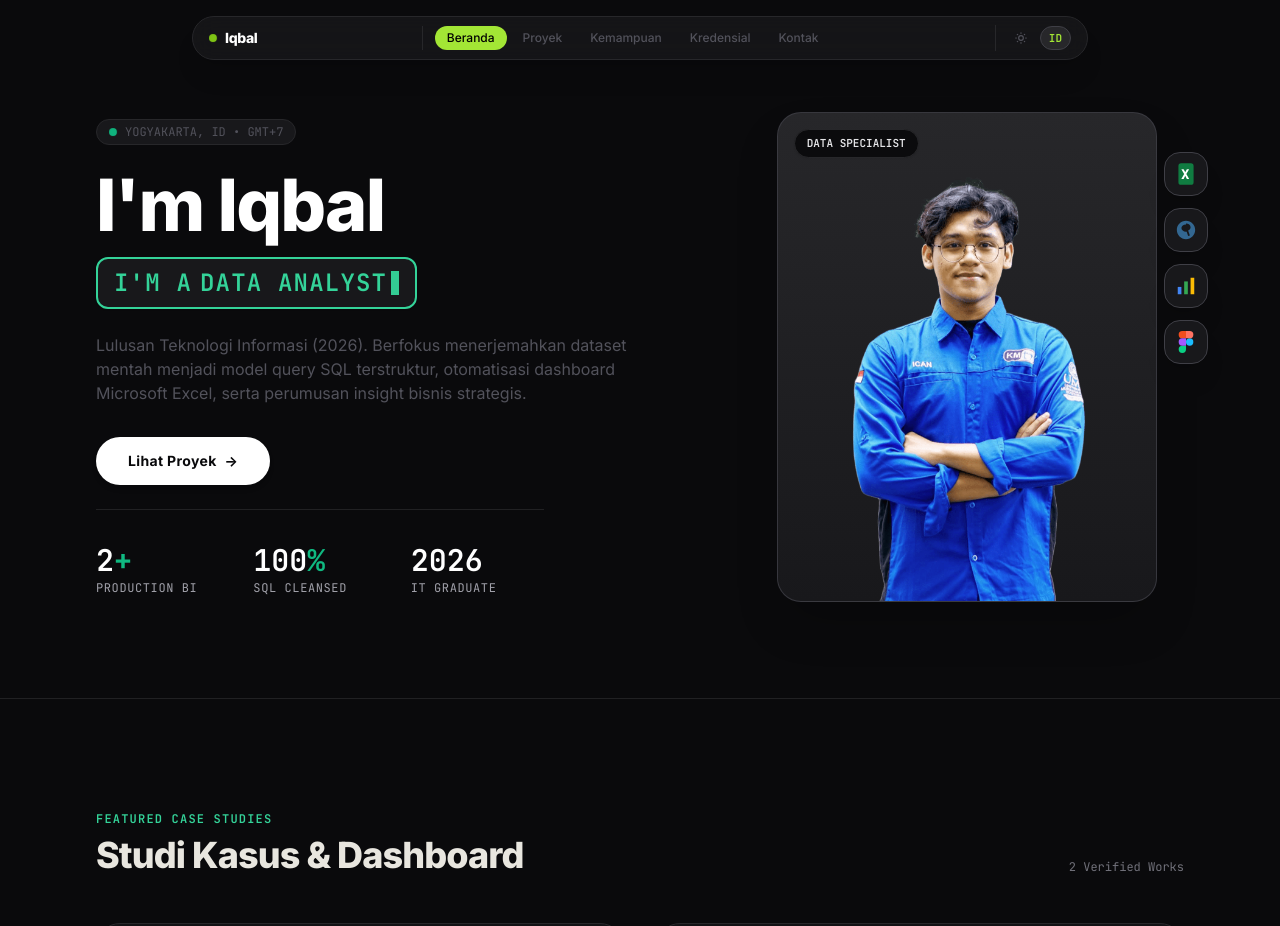
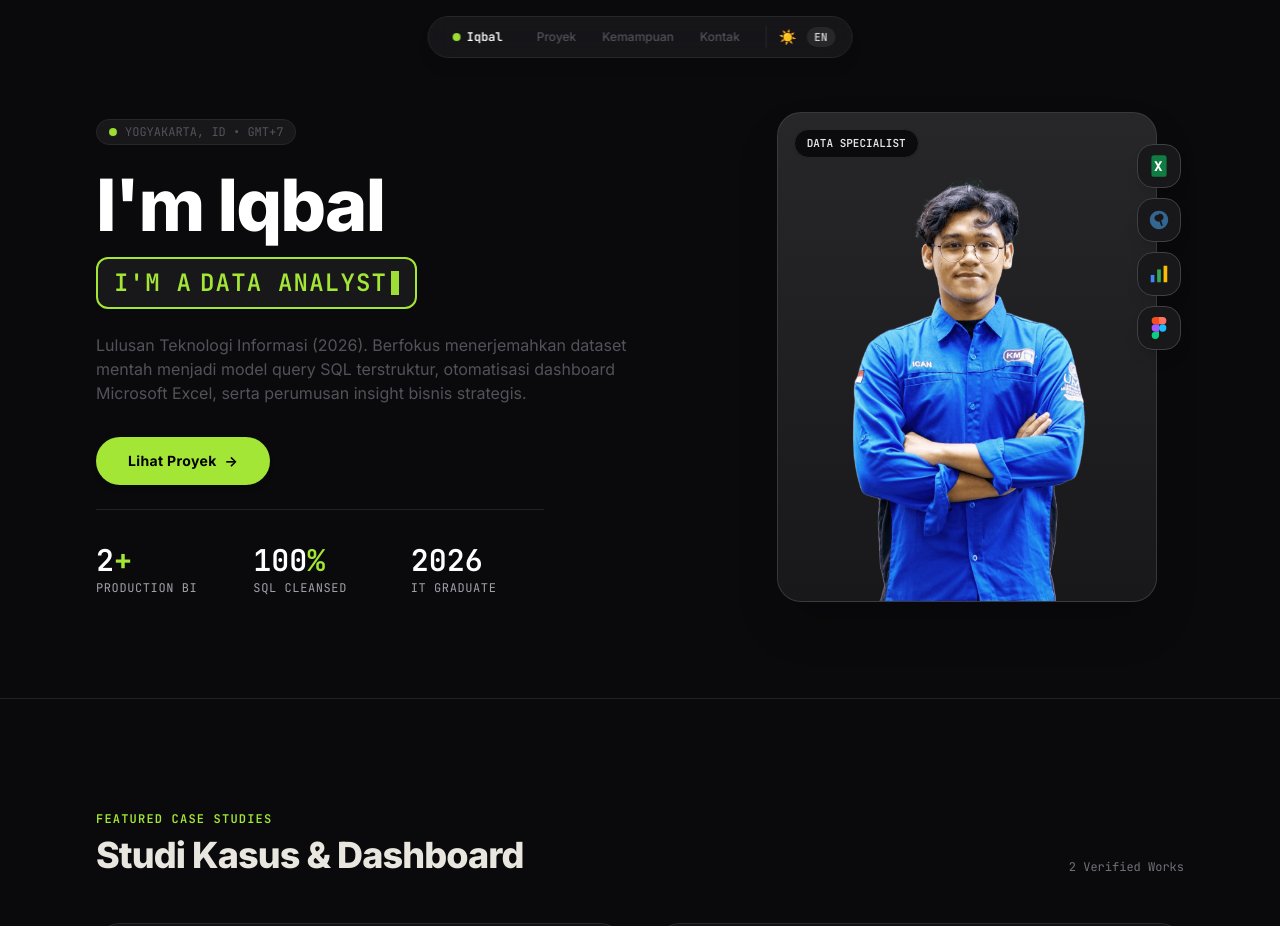
Before and after one commit to qivoradev/portofolio-iqbal, a React (Vite) app: page / in a window 1280 px wide. Shown: the top 926 px of the page. Built offline with nearby package versions, Linux system fonts and the light colour scheme.

Commit message:
fix: lock floating tools to photo card, unify lime accents, compact mobile navbar, and fix light mode contrast

```diff
--- a/src/components/Hero.jsx
+++ b/src/components/Hero.jsx
@@ -7,9 +7,8 @@ export default function Hero({ language = 'id', profilePic } = {}) {
   const [displayedWord, setDisplayedWord] = useState('');
   const [isDeleting, setIsDeleting] = useState(false);
 
-  // Animasi Typewriter khusus untuk kata "DATA ANALYST"
   useEffect(() => {
-    const typingSpeed = isDeleting ? 50 : 100;
+    const typingSpeed = isDeleting ? 45 : 90;
 
     const timer = setTimeout(() => {
       if (!isDeleting && displayedWord === fullWord) {
@@ -28,13 +27,13 @@ export default function Hero({ language = 'id', profilePic } = {}) {
     <section id="home" className="pt-28 pb-16 sm:pt-36 sm:pb-24 bg-zinc-50 dark:bg-[#0a0a0c] text-zinc-900 dark:text-white transition-colors overflow-hidden">
       <div className="max-w-6xl mx-auto px-4 sm:px-6 lg:px-8">
 
-        <div className="grid grid-cols-1 lg:grid-cols-12 gap-12 lg:gap-8 items-center">
+        <div className="grid grid-cols-1 lg:grid-cols-12 gap-10 lg:gap-8 items-center">
 
           {/* Kolom Kiri: Teks & Metrik (7 Kolom) */}
           <div className="lg:col-span-7 text-center lg:text-left flex flex-col items-center lg:items-start space-y-6">
 
             <div className="inline-flex items-center gap-2 px-3 py-1 rounded-full bg-zinc-200/60 dark:bg-zinc-900 border border-zinc-300 dark:border-zinc-800 text-xs font-mono text-zinc-600 dark:text-zinc-400">
-              <span className="w-2 h-2 rounded-full bg-emerald-500 animate-pulse" />
+              <span className="w-2 h-2 rounded-full bg-lime-500 dark:bg-lime-400 animate-pulse" />
               <span>YOGYAKARTA, ID • GMT+7</span>
             </div>
 
@@ -43,12 +42,12 @@ export default function Hero({ language = 'id', profilePic } = {}) {
                 I'm Iqbal
               </h1>
 
-              {/* Tag Box: "I'M A " Statis, Hanya "DATA ANALYST" yang Mengetik */}
+              {/* Tag Box Aksen Lime Selaras */}
               <div className="mt-4 inline-block">
-                <div className="px-4 py-2 bg-white dark:bg-zinc-900 border-2 border-emerald-500/80 dark:border-emerald-400 rounded-xl shadow-sm flex items-center font-mono font-bold text-lg sm:text-2xl text-emerald-600 dark:text-emerald-400 tracking-wider">
+                <div className="px-4 py-2 bg-white dark:bg-zinc-900 border-2 border-lime-500 dark:border-lime-400 rounded-xl shadow-sm flex items-center font-mono font-bold text-lg sm:text-2xl text-lime-600 dark:text-lime-400 tracking-wider">
                   <span className="mr-2">I'M A</span>
                   <span>{displayedWord}</span>
-                  <span className="w-2 h-5 sm:h-6 bg-emerald-500 dark:bg-emerald-400 inline-block animate-pulse ml-1" />
+                  <span className="w-2 h-5 sm:h-6 bg-lime-500 dark:bg-lime-400 inline-block animate-pulse ml-1" />
                 </div>
               </div>
             </div>
@@ -59,22 +58,22 @@ export default function Hero({ language = 'id', profilePic } = {}) {
                 : 'Lulusan Teknologi Informasi (2026). Berfokus menerjemahkan dataset mentah menjadi model query SQL terstruktur, otomatisasi dashboard Microsoft Excel, serta perumusan insight bisnis strategis.'}
             </p>
 
-            {/* Tombol Utama Tunggal */}
+            {/* Tombol Aksi Tunggal */}
             <div className="pt-2">
               <a
                 href="#projects"
-                className="px-8 py-3.5 rounded-full bg-zinc-900 dark:bg-white text-white dark:text-zinc-950 hover:bg-emerald-600 dark:hover:bg-emerald-400 font-bold text-sm tracking-wide transition-all shadow-md inline-flex items-center gap-2 cursor-pointer"
+                className="px-8 py-3.5 rounded-full bg-lime-400 hover:bg-lime-300 text-black font-bold text-sm tracking-wide transition-all shadow-md inline-flex items-center gap-2 transform hover:scale-105 active:scale-95 cursor-pointer"
               >
                 <span>{language === 'en' ? 'Explore Works' : 'Lihat Proyek'}</span>
                 <span>→</span>
               </a>
             </div>
 
-            {/* Metrik Portofolio Bersih */}
+            {/* Metrik Portofolio */}
             <div className="grid grid-cols-3 gap-6 pt-8 border-t border-zinc-200 dark:border-zinc-800/80 w-full max-w-md font-mono text-center lg:text-left">
               <div>
                 <span className="text-2xl sm:text-3xl font-black text-zinc-900 dark:text-white block">
-                  2<span className="text-emerald-500">+</span>
+                  2<span className="text-lime-500 dark:text-lime-400">+</span>
                 </span>
                 <span className="text-[10px] sm:text-xs text-zinc-500 dark:text-zinc-400 uppercase tracking-wider block mt-0.5">
                   Production BI
@@ -82,7 +81,7 @@ export default function Hero({ language = 'id', profilePic } = {}) {
               </div>
               <div>
                 <span className="text-2xl sm:text-3xl font-black text-zinc-900 dark:text-white block">
-                  100<span className="text-emerald-500">%</span>
+                  100<span className="text-lime-500 dark:text-lime-400">%</span>
                 </span>
                 <span className="text-[10px] sm:text-xs text-zinc-500 dark:text-zinc-400 uppercase tracking-wider block mt-0.5">
                   SQL Cleansed
@@ -100,12 +99,14 @@ export default function Hero({ language = 'id', profilePic } = {}) {
 
           </div>
 
-          {/* Kolom Kanan: Foto Profil Studio Card + Logo Tools Asli (5 Kolom) */}
-          <div className="lg:col-span-5 relative flex justify-center mt-2 lg:mt-0">
+          {/* Kolom Kanan: Foto Studio Card + Tools Samping yang Menempel Pas */}
+          <div className="lg:col-span-5 flex justify-center mt-2 lg:mt-0">
 
-            {/* Studio Card (Bukan Green Screen, Melainkan Modern Studio Card) */}
-            <div className="relative w-full max-w-[320px] sm:max-w-[380px] h-[430px] sm:h-[490px] rounded-3xl bg-gradient-to-b from-zinc-200 via-zinc-100 to-zinc-300 dark:from-zinc-800 dark:via-zinc-850 dark:to-zinc-900 border border-zinc-300 dark:border-zinc-700/80 overflow-hidden shadow-2xl flex items-end justify-center">
+            {/* Wrapper Relative Foto + Tools Menempel */}
+            <div className="relative w-full max-w-[320px] sm:max-w-[380px]">
 
+              {/* Studio Card Foto */}
+              <div className="relative w-full h-[430px] sm:h-[490px] rounded-3xl bg-gradient-to-b from-zinc-200 via-zinc-100 to-zinc-300 dark:from-zinc-800 dark:via-zinc-850 dark:to-zinc-900 border border-zinc-300 dark:border-zinc-700/80 overflow-hidden shadow-2xl flex items-end justify-center">
                 <img
                   src={avatarSrc}
                   alt="Iqbal Dwi Fathonah"
@@ -121,26 +122,25 @@ export default function Hero({ language = 'id', profilePic } = {}) {
                 </div>
               </div>
 
-            {/* Floating Tools Badges dengan Logo Asli */}
-            <div className="absolute -right-2 sm:-right-6 top-10 flex flex-col gap-3">
-
-              {/* Microsoft Excel */}
-              <div className="w-11 h-11 rounded-2xl bg-white dark:bg-zinc-900 border border-zinc-200 dark:border-zinc-700 shadow-xl flex items-center justify-center p-2 transform hover:scale-110 transition-transform cursor-pointer" title="Microsoft Excel">
+              {/* Floating Tools Badges: Terkunci di sisi kanan kartu foto (baik di Mobile maupun Desktop) */}
+              <div className="absolute -right-4 sm:-right-6 top-8 flex flex-col gap-2.5 z-10">
+                {/* Excel */}
+                <div className="w-10 h-10 sm:w-11 sm:h-11 rounded-xl sm:rounded-2xl bg-white dark:bg-zinc-900 border border-zinc-200 dark:border-zinc-700 shadow-lg flex items-center justify-center p-2 hover:scale-110 transition-transform cursor-pointer" title="Microsoft Excel">
                   <svg className="w-full h-full" viewBox="0 0 24 24">
                     <path fill="#107C41" d="M16.5 2H7.5A2.5 2.5 0 0 0 5 4.5v15A2.5 2.5 0 0 0 7.5 22h9a2.5 2.5 0 0 0 2.5-2.5v-15A2.5 2.5 0 0 0 16.5 2z"/>
                     <path fill="#FFF" d="M7.7 7.5l2.6 4.5-2.6 4.5h2.1l1.5-2.9 1.5 2.9h2.1l-2.6-4.5 2.6-4.5h-2.1l-1.5 2.9-1.5-2.9H7.7z"/>
                   </svg>
                 </div>
 
-              {/* PostgreSQL / SQL */}
-              <div className="w-11 h-11 rounded-2xl bg-white dark:bg-zinc-900 border border-zinc-200 dark:border-zinc-700 shadow-xl flex items-center justify-center p-2.5 transform hover:scale-110 transition-transform cursor-pointer" title="SQL / PostgreSQL">
+                {/* SQL */}
+                <div className="w-10 h-10 sm:w-11 sm:h-11 rounded-xl sm:rounded-2xl bg-white dark:bg-zinc-900 border border-zinc-200 dark:border-zinc-700 shadow-lg flex items-center justify-center p-2.5 hover:scale-110 transition-transform cursor-pointer" title="SQL / PostgreSQL">
                   <svg className="w-full h-full" viewBox="0 0 24 24" fill="#336791">
                     <path d="M12 2C6.48 2 2 6.48 2 12s4.48 10 10 10 10-4.48 10-10S17.52 2 12 2zm0 3c2.76 0 5 1.79 5 4 0 1.54-1.09 2.87-2.69 3.56l1.92 5.44-1.88.66-1.74-4.94C12.4 13.9 12.2 13.9 12 13.9c-2.76 0-5-1.79-5-4s2.24-4 5-4z"/>
                   </svg>
                 </div>
 
-              {/* Looker Studio */}
-              <div className="w-11 h-11 rounded-2xl bg-white dark:bg-zinc-900 border border-zinc-200 dark:border-zinc-700 shadow-xl flex items-center justify-center p-2.5 transform hover:scale-110 transition-transform cursor-pointer" title="Google Looker Studio">
+                {/* Looker */}
+                <div className="w-10 h-10 sm:w-11 sm:h-11 rounded-xl sm:rounded-2xl bg-white dark:bg-zinc-900 border border-zinc-200 dark:border-zinc-700 shadow-lg flex items-center justify-center p-2.5 hover:scale-110 transition-transform cursor-pointer" title="Google Looker Studio">
                   <svg className="w-full h-full" viewBox="0 0 24 24">
                     <path fill="#4285F4" d="M3 13h4v8H3z"/>
                     <path fill="#34A853" d="M10 7h4v14h-4z"/>
@@ -149,7 +149,7 @@ export default function Hero({ language = 'id', profilePic } = {}) {
                 </div>
 
                 {/* Figma */}
-              <div className="w-11 h-11 rounded-2xl bg-white dark:bg-zinc-900 border border-zinc-200 dark:border-zinc-700 shadow-xl flex items-center justify-center p-2.5 transform hover:scale-110 transition-transform cursor-pointer" title="Figma">
+                <div className="w-10 h-10 sm:w-11 sm:h-11 rounded-xl sm:rounded-2xl bg-white dark:bg-zinc-900 border border-zinc-200 dark:border-zinc-700 shadow-lg flex items-center justify-center p-2.5 hover:scale-110 transition-transform cursor-pointer" title="Figma">
                   <svg className="w-full h-full" viewBox="0 0 38 57">
                     <path fill="#1abcfe" d="M19 28.5a9.5 9.5 0 1 1 19 0 9.5 9.5 0 0 1-19 0z"/>
                     <path fill="#0acf83" d="M0 47.5A9.5 9.5 0 0 1 9.5 38H19v9.5a9.5 9.5 0 1 1-19 0z"/>
@@ -157,6 +157,7 @@ export default function Hero({ language = 'id', profilePic } = {}) {
                     <path fill="#f24e1e" d="M0 9.5A9.5 9.5 0 0 0 9.5 19H19V0H9.5A9.5 9.5 0 0 0 0 9.5z"/>
                     <path fill="#a259ff" d="M0 28.5A9.5 9.5 0 0 0 9.5 38H19V19H9.5A9.5 9.5 0 0 0 0 28.5z"/>
                   </svg>
+                </div>
               </div>
 
             </div>
--- a/src/components/Navbar.jsx
+++ b/src/components/Navbar.jsx
@@ -6,18 +6,10 @@ export default function Navbar({ language: propLanguage } = {}) {
   const language = propLanguage || portfolio.language || 'id';
   const { toggleLanguage, theme, toggleTheme } = portfolio;
   const isEn = language === 'en';
+  const darkMode = theme === 'dark';
 
   const [activeSection, setActiveSection] = useState('home');
 
-  const navItems = [
-    { id: 'home', label: isEn ? 'Home' : 'Beranda' },
-    { id: 'projects', label: isEn ? 'Projects' : 'Proyek' },
-    { id: 'about', label: isEn ? 'Capabilities' : 'Kemampuan' },
-    { id: 'credentials', label: isEn ? 'Credentials' : 'Kredensial' },
-    { id: 'contact', label: isEn ? 'Contact' : 'Kontak' },
-  ];
-
-  // Smooth scroll helper
   const scrollTo = (id) => {
     setActiveSection(id);
     const el = document.getElementById(id);
@@ -26,13 +18,9 @@ export default function Navbar({ language: propLanguage } = {}) {
     }
   };
 
-  // Nav active state diupdate via IntersectionObserver
   useEffect(() => {
-    const sectionIds = ['home', 'projects', 'about', 'credentials', 'contact'];
-    const sections = sectionIds
-      .map((id) => document.getElementById(id))
-      .filter(Boolean);
-
+    const sectionIds = ['home', 'projects', 'about', 'contact'];
+    const sections = sectionIds.map((id) => document.getElementById(id)).filter(Boolean);
     if (sections.length === 0) return;
 
     const observer = new IntersectionObserver(
@@ -43,93 +31,103 @@ export default function Navbar({ language: propLanguage } = {}) {
           }
         });
       },
-      {
-        rootMargin: '-30% 0px -60% 0px',
-        threshold: 0,
-      }
+      { rootMargin: '-30% 0px -60% 0px', threshold: 0 }
     );
 
     sections.forEach((sec) => observer.observe(sec));
-
     return () => observer.disconnect();
   }, []);
 
   return (
-    <header className="fixed top-4 inset-x-0 z-50 flex justify-center pointer-events-none px-2 sm:px-4 select-none">
-      <div className="pointer-events-auto w-full max-w-4xl mx-auto flex items-center justify-between gap-1.5 sm:gap-4 px-2.5 sm:px-4 py-1.5 sm:py-2 rounded-full bg-white/80 dark:bg-zinc-900/80 backdrop-blur-md border border-zinc-200 dark:border-zinc-800 shadow-xl transition-all">
-        {/* Brand with lime dot */}
-        <button
-          type="button"
-          onClick={() => scrollTo('home')}
-          className="flex items-center gap-1.5 sm:gap-2 font-bold text-xs sm:text-sm text-zinc-900 dark:text-white shrink-0 cursor-pointer border-0 bg-transparent p-0 transition-colors hover:text-lime-600 dark:hover:text-lime-400"
+    <nav className="fixed top-4 left-1/2 -translate-x-1/2 z-50 w-[92%] sm:w-auto max-w-2xl select-none">
+      <div className="px-3 sm:px-4 py-2 rounded-full bg-white/90 dark:bg-zinc-900/90 backdrop-blur-md border border-zinc-200 dark:border-zinc-800 shadow-lg flex items-center justify-between sm:gap-4 text-xs font-medium">
+
+        {/* Brand */}
+        <a
+          href="#home"
+          onClick={(e) => {
+            e.preventDefault();
+            scrollTo('home');
+          }}
+          className="flex items-center gap-1.5 font-bold font-mono text-zinc-900 dark:text-white px-2 hover:text-lime-600 dark:hover:text-lime-400 transition-colors"
         >
-          <span className="w-2 h-2 rounded-full bg-lime-500 animate-pulse shrink-0" />
-          <span className="tracking-tight font-black">Iqbal</span>
-        </button>
+          <span className="w-2 h-2 rounded-full bg-lime-500 dark:bg-lime-400 animate-pulse" />
+          <span>Iqbal</span>
+        </a>
 
-        {/* Nav Links */}
-        <nav className="flex items-center gap-0.5 sm:gap-1 pl-1.5 sm:pl-3 border-l border-zinc-200 dark:border-zinc-800">
-          {navItems.map((item) => {
-            const isActive = activeSection === item.id;
-            return (
-              <button
-                key={item.id}
-                type="button"
-                onClick={() => scrollTo(item.id)}
-                className={`px-1.5 sm:px-3 py-1 text-[11px] sm:text-xs font-medium rounded-full cursor-pointer border-0 transition-all ${
-                  isActive
-                    ? 'bg-lime-400 text-black font-bold shadow-xs'
-                    : 'text-zinc-600 dark:text-zinc-400 hover:text-zinc-900 dark:hover:text-white hover:bg-zinc-100 dark:hover:bg-zinc-800/60'
-                }`}
-              >
-                {item.label}
-              </button>
-            );
-          })}
-        </nav>
+        {/* Nav Links: Di Mobile cukup tampilkan Proyek & Kontak */}
+        <div className="flex items-center gap-1 sm:gap-1.5">
+          <a
+            href="#projects"
+            onClick={(e) => {
+              e.preventDefault();
+              scrollTo('projects');
+            }}
+            className={`px-2.5 py-1 rounded-full transition-colors ${
+              activeSection === 'projects'
+                ? 'bg-lime-400 text-black font-bold'
+                : 'text-zinc-600 dark:text-zinc-300 hover:text-zinc-900 dark:hover:text-white'
+            }`}
+          >
+            {isEn ? 'Projects' : 'Proyek'}
+          </a>
 
-        {/* Action Controls: Theme & Language */}
-        <div className="flex items-center gap-1 sm:gap-1.5 pl-1.5 sm:pl-3 border-l border-zinc-200 dark:border-zinc-800 shrink-0">
+          <a
+            href="#about"
+            onClick={(e) => {
+              e.preventDefault();
+              scrollTo('about');
+            }}
+            className={`hidden sm:inline-block px-2.5 py-1 rounded-full transition-colors ${
+              activeSection === 'about'
+                ? 'bg-lime-400 text-black font-bold'
+                : 'text-zinc-600 dark:text-zinc-300 hover:text-zinc-900 dark:hover:text-white'
+            }`}
+          >
+            {isEn ? 'Capabilities' : 'Kemampuan'}
+          </a>
+
+          <a
+            href="#contact"
+            onClick={(e) => {
+              e.preventDefault();
+              scrollTo('contact');
+            }}
+            className={`px-2.5 py-1 rounded-full transition-colors ${
+              activeSection === 'contact'
+                ? 'bg-lime-400 text-black font-bold'
+                : 'text-zinc-600 dark:text-zinc-300 hover:text-zinc-900 dark:hover:text-white'
+            }`}
+          >
+            {isEn ? 'Contact' : 'Kontak'}
+          </a>
+        </div>
+
+        {/* Toggles (Theme & Lang) */}
+        <div className="flex items-center gap-1.5 pl-2 border-l border-zinc-200 dark:border-zinc-800">
           {/* Theme Toggle Button */}
           <button
             type="button"
             onClick={toggleTheme}
-            className="p-1 sm:p-1.5 rounded-full text-zinc-600 dark:text-zinc-400 hover:text-zinc-900 dark:hover:text-white hover:bg-zinc-100 dark:hover:bg-zinc-800 transition-colors cursor-pointer border-0 bg-transparent"
-            title={theme === 'dark' ? 'Switch to Light Mode' : 'Switch to Dark Mode'}
+            className="p-1 rounded-full text-zinc-600 dark:text-zinc-400 hover:text-zinc-900 dark:hover:text-white transition-colors cursor-pointer border-0 bg-transparent text-sm leading-none"
             aria-label="Toggle Theme"
+            title={darkMode ? 'Switch to Light Mode' : 'Switch to Dark Mode'}
           >
-            {theme === 'dark' ? (
-              <svg className="w-3.5 h-3.5" fill="none" viewBox="0 0 24 24" stroke="currentColor">
-                <path
-                  strokeLinecap="round"
-                  strokeLinejoin="round"
-                  strokeWidth={2}
-                  d="M12 3v1m0 16v1m9-9h-1M4 12H3m15.364 6.364l-.707-.707M6.343 6.343l-.707-.707m12.728 0l-.707.707M6.343 17.657l-.707.707M16 12a4 4 0 11-8 0 4 4 0 018 0z"
-                />
-              </svg>
-            ) : (
-              <svg className="w-3.5 h-3.5" fill="none" viewBox="0 0 24 24" stroke="currentColor">
-                <path
-                  strokeLinecap="round"
-                  strokeLinejoin="round"
-                  strokeWidth={2}
-                  d="M20.354 15.354A9 9 0 018.646 3.646 9.003 9.003 0 0012 21a9.003 9.003 0 008.354-5.646z"
-                />
-              </svg>
-            )}
+            {darkMode ? '☀️' : '🌙'}
           </button>
 
-          {/* Language Switcher */}
+          {/* Language Toggle */}
           <button
             type="button"
             onClick={toggleLanguage}
-            className="px-2 py-0.5 text-[10px] sm:text-[11px] font-mono font-bold rounded-full bg-zinc-100 dark:bg-zinc-800 hover:bg-zinc-200 dark:hover:bg-zinc-700 text-lime-600 dark:text-lime-400 transition-colors cursor-pointer border border-zinc-200 dark:border-zinc-700"
+            className="px-2 py-0.5 rounded-full text-[11px] font-mono font-bold bg-zinc-100 dark:bg-zinc-800 text-zinc-700 dark:text-zinc-300 hover:bg-zinc-200 dark:hover:bg-zinc-700 transition-colors cursor-pointer border-0"
             title={isEn ? 'Ganti ke Bahasa Indonesia' : 'Switch to English'}
           >
-            {language.toUpperCase()}
+            {language === 'en' ? 'ID' : 'EN'}
           </button>
         </div>
+
       </div>
-    </header>
+    </nav>
   );
 }
--- a/src/components/Projects.jsx
+++ b/src/components/Projects.jsx
@@ -15,7 +15,7 @@ export default function Projects({ language = 'id', projects: propProjects, open
         {/* Section Header */}
         <div className="flex flex-col sm:flex-row sm:items-end justify-between gap-4 mb-12">
           <div>
-            <span className="text-xs font-mono tracking-widest uppercase text-emerald-600 dark:text-emerald-400 font-bold block mb-2">
+            <span className="text-xs font-mono tracking-widest uppercase text-lime-600 dark:text-lime-400 font-bold block mb-2">
               Featured Case Studies
             </span>
             <h2 className="text-3xl sm:text-4xl font-black tracking-tight">
@@ -33,7 +33,7 @@ export default function Projects({ language = 'id', projects: propProjects, open
             <div
               key={project.id}
               onClick={() => openModal(project)}
-              className="group p-6 rounded-3xl bg-zinc-50 dark:bg-zinc-900/60 hover:bg-zinc-100 dark:hover:bg-zinc-900 border border-zinc-200 dark:border-zinc-800 hover:border-emerald-500/50 dark:hover:border-emerald-500/50 transition-all duration-300 cursor-pointer flex flex-col justify-between shadow-sm hover:shadow-md"
+              className="group p-6 rounded-3xl bg-zinc-50 dark:bg-zinc-900/60 hover:bg-zinc-100 dark:hover:bg-zinc-900 border border-zinc-200 dark:border-zinc-800 hover:border-lime-500/50 dark:hover:border-lime-500/50 transition-all duration-300 cursor-pointer flex flex-col justify-between shadow-sm hover:shadow-md"
             >
               <div>
                 <div className="relative aspect-[16/10] rounded-2xl overflow-hidden mb-6 bg-zinc-200 dark:bg-zinc-950 border border-zinc-200 dark:border-zinc-800">
@@ -44,7 +44,7 @@ export default function Projects({ language = 'id', projects: propProjects, open
                   />
                 </div>
 
-                <h3 className="text-xl font-bold group-hover:text-emerald-600 dark:group-hover:text-emerald-400 transition-colors mb-2">
+                <h3 className="text-xl font-bold group-hover:text-lime-600 dark:group-hover:text-lime-400 transition-colors mb-2">
                   {project.title}
                 </h3>
                 <p className="text-xs sm:text-sm text-zinc-600 dark:text-zinc-400 leading-relaxed mb-6 font-sans">
@@ -60,7 +60,7 @@ export default function Projects({ language = 'id', projects: propProjects, open
                     </span>
                   ))}
                 </div>
-                <span className="text-emerald-600 dark:text-emerald-400 font-bold text-xs flex items-center gap-1 group-hover:translate-x-1 transition-transform">
+                <span className="text-lime-600 dark:text-lime-400 font-bold text-xs flex items-center gap-1 group-hover:translate-x-1 transition-transform">
                   Open Case Study →
                 </span>
               </div>
```
Also changed, not shown: src/components/About.jsx (+13 -11 lines), src/components/Certifications.jsx (+5 -5 lines), src/components/Contact.jsx (+11 -11 lines). Lines whose indentation alone changed are shown as unchanged.
